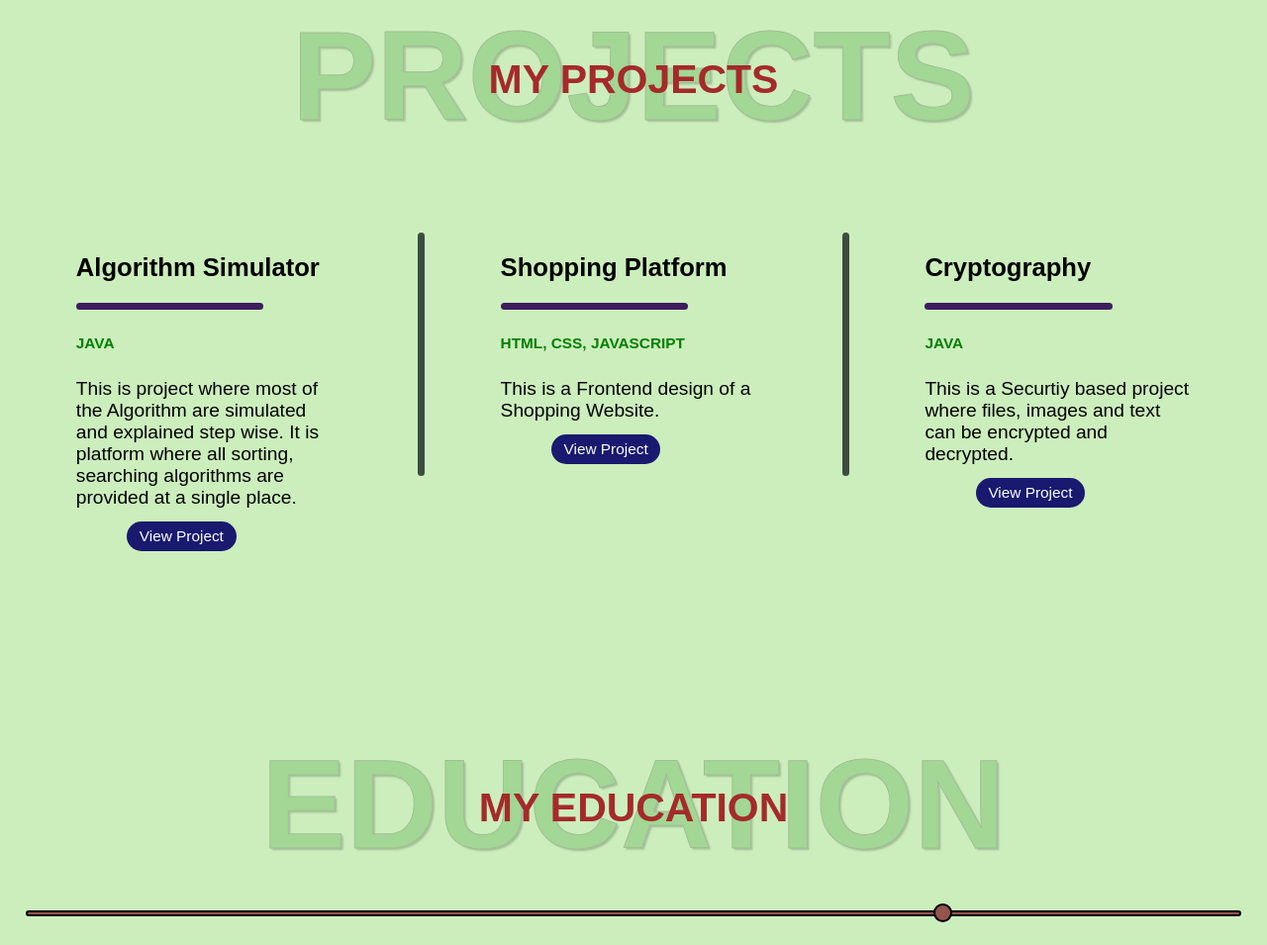
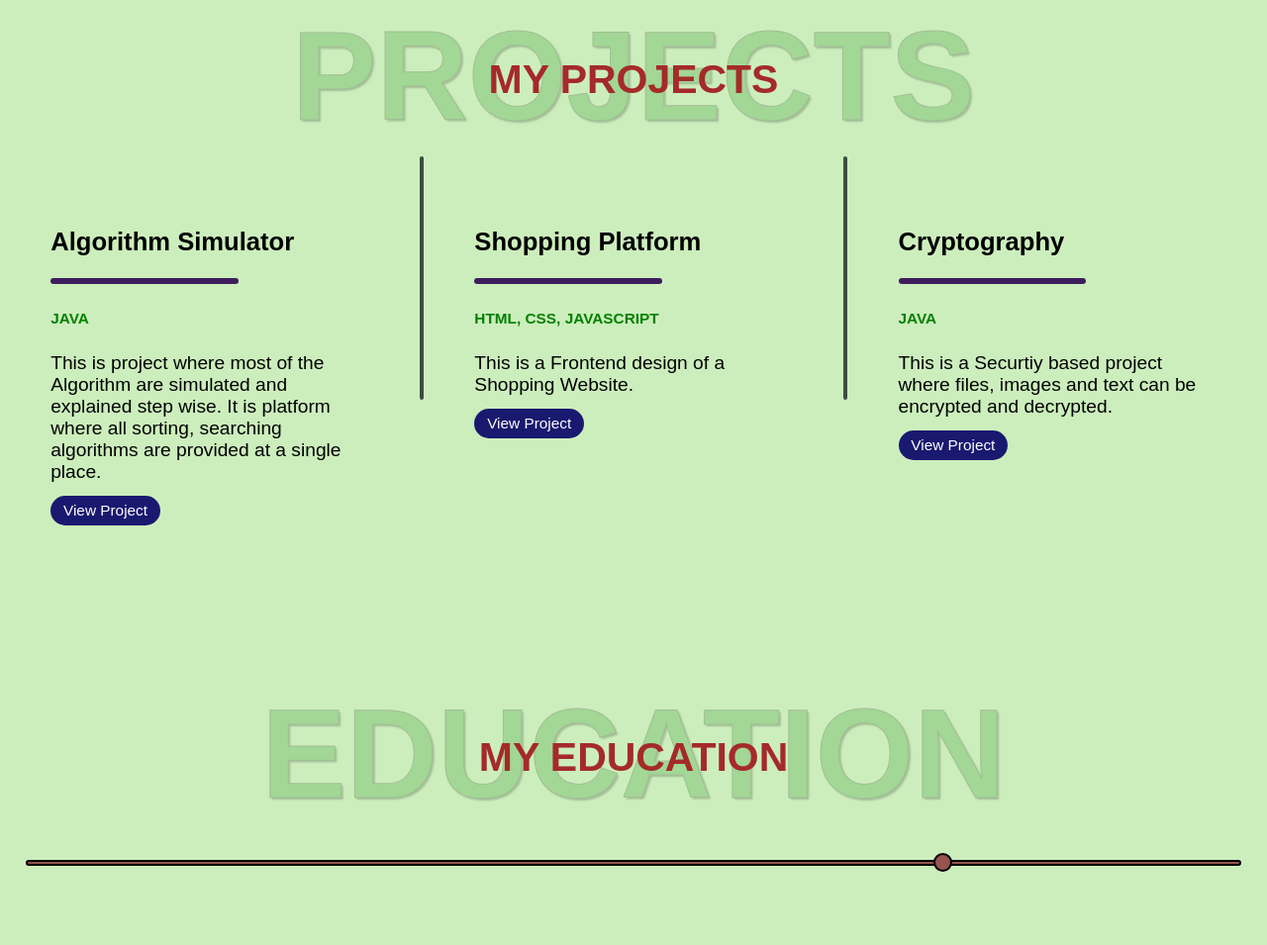
Before and after one commit to harshruhela2511/Portfolio1, a plain HTML site: page index.html in a window 1280 px wide. Shown: the part 2120-3075 px from the top of the page at 99% size. Drawn offline with Linux system fonts and the light colour scheme.

Commit message:
media queries added

```diff
--- a/index.html
+++ b/index.html
@@ -1,6 +1,7 @@
 <!DOCTYPE html>
 <html>
     <head>
+        <meta name="viewport" content="width=device-width, initial-scale=1.0" />
         <link rel="stylesheet" href="style.css">
         <script src="https://kit.fontawesome.com/df054ad21d.js" crossorigin="anonymous"></script>
 
--- a/style.css
+++ b/style.css
@@ -392,13 +392,17 @@ nav a{
 
 #Projects-div{
     display: flex;
-    justify-content: space-evenly;
+    align-items: center;
+    flex-direction: column;
 }
 
 .Projects-inner-div{
     font-family: sans-serif;
-    padding: 6vw 6vw 6vw 6vw;
-    flex:1;
+    padding: 2vw 2vw 2vw 2vw;
+    border:2px solid midnightblue;
+    border-radius: 10px;
+    margin:2vw;
+    width: 40vw;
 }
 
 .Projects-inner-div h2{
@@ -426,7 +430,7 @@ nav a{
 }
 
 .Projects-inner-div a{
-    margin-left:4vw;
+    /* margin-left:4vw; */
     outline: none;
     color: white;
     text-decoration: none;
@@ -440,15 +444,7 @@ nav a{
     background-color: black;
 }
 .divide{
-    margin-top: 6vw;
-    width: 0.5vw;
-    border-radius: 5px;
-    background-color: black;
-    animation-name: line;
-    animation-duration: 6s;
-    animation-iteration-count: 1;
-    animation-fill-mode: forwards;
-    animation-timing-function: ease-in;
+    display: none;
 }
 
 .divide1{
@@ -521,13 +517,7 @@ nav a{
     background-color: rgb(251, 216, 93);
     font-size: 1.2vw;
 }
-/* #Edu-div  div h1{
-    font-size: 1.2vw;
-}
 
-#Edu-div div p{
-    font-size: 1vw;
-} */
 
 #Edu-div1{
     flex: 1;
@@ -710,3 +700,27 @@ i:hover{
 a:hover{
     box-shadow: none;
 }
+
+
+@media screen and (min-width: 890px) {
+    #Projects-div{
+        align-items:unset;
+        justify-content: space-evenly;
+        flex-direction: row;
+    }
+    .Projects-inner-div{
+        border:none;
+    }
+
+    .divide{
+    display: block;
+    width: 0.5vw;
+    border-radius: 5px;
+    background-color: black;
+    animation-name: line;
+    animation-duration: 6s;
+    animation-iteration-count: 1;
+    animation-fill-mode: forwards;
+    animation-timing-function: ease-in;
+    }
+}
```
